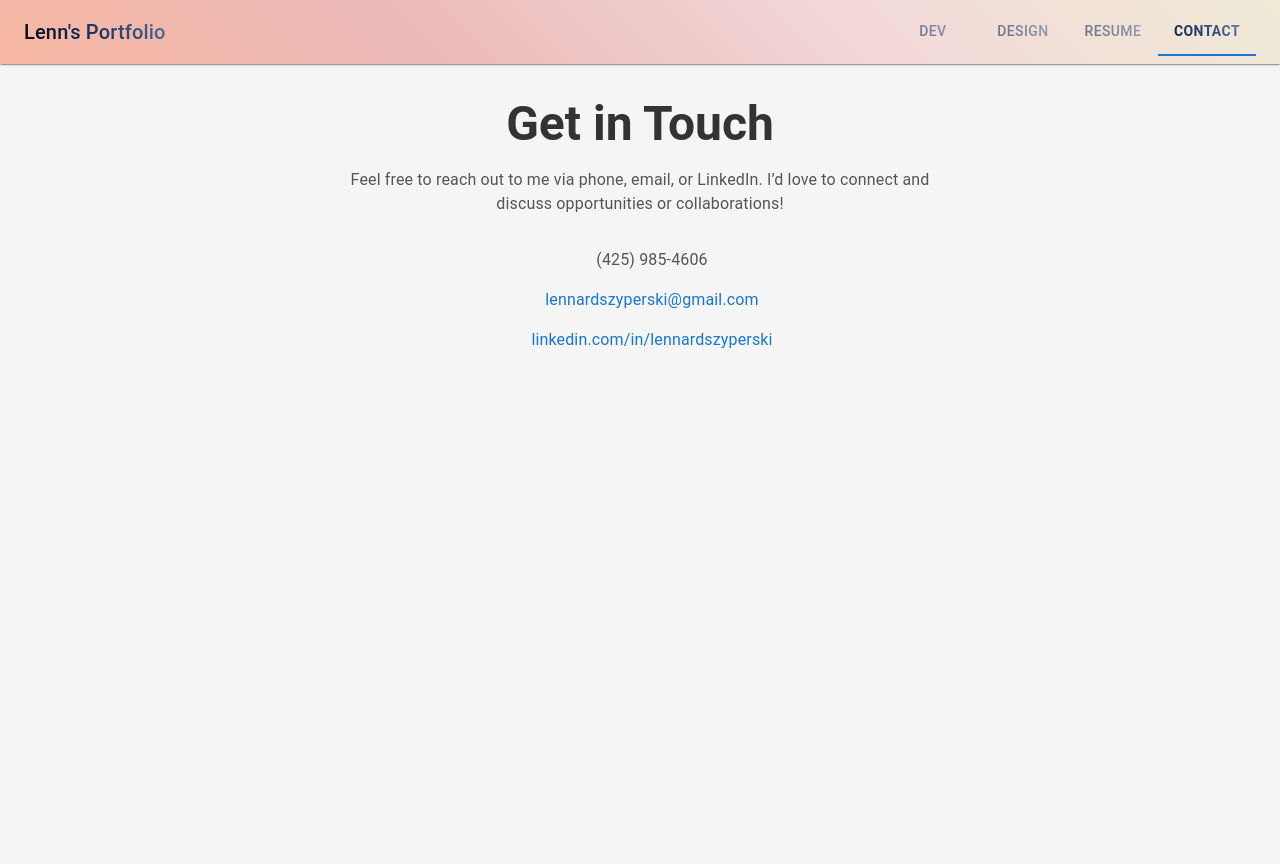
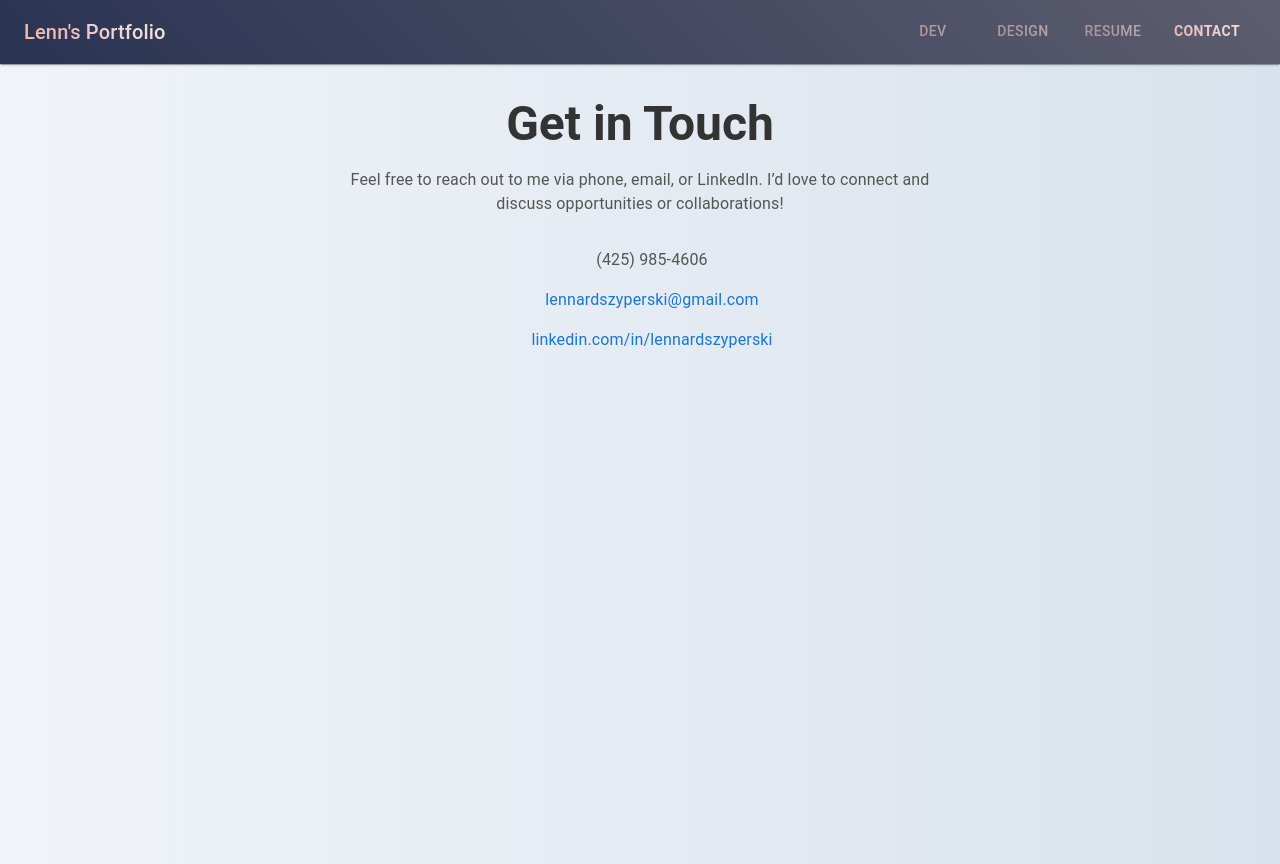
Before and after one commit to lennard-s/portfolio-website, a React (Create React App) app: page /contact in a window 1280 px wide. Built offline with nearby package versions, Linux system fonts and the light colour scheme; some icons are missing.

Commit message:
theme setup

```diff
--- a/src/App.js
+++ b/src/App.js
@@ -1,4 +1,7 @@
 import React from 'react';
+import Theme from './theme';
+import { ThemeProvider } from '@mui/material/styles';
+import { CssBaseline } from '@mui/material';
 import { BrowserRouter as Router, Routes, Route } from 'react-router-dom';
 import LandingPage from './pages/landingPage';
 import Resume from './pages/resume';
@@ -7,8 +10,13 @@ import Dev from './pages/dev';
 import Design from './pages/design';
 import AppBarComponent from './components/appBar';
 
+// Create a custom theme
+
+
 function App() {
   return (
+    <ThemeProvider theme={Theme}>
+      <CssBaseline />
       <Router>
         <AppBarComponent />
         <Routes>
@@ -19,6 +27,7 @@ function App() {
           <Route path="/design" element={<Design />} />
         </Routes>
       </Router>
+    </ThemeProvider>
   );
 }
 
--- a/src/components/appBar.jsx
+++ b/src/components/appBar.jsx
@@ -3,6 +3,10 @@ import { AppBar, Toolbar, Typography, Tabs, Tab, IconButton, Drawer, List, ListI
 import { Menu } from '@mui/icons-material';
 import { Link, useLocation } from 'react-router-dom';
 import { useTheme } from '@mui/material/styles';
+
+const appBarGradient = 'linear-gradient(var(--angle), rgb(16.1% 20% 32.2%), rgb(36.5% 36.5% 43.5%))';
+const mainTextGradient = 'linear-gradient(var(--angle), rgb(96.9% 71.8% 63.9%), rgb(92.2% 72.9% 72.5%), rgb(94.9% 84.7% 84.7%), rgb(94.1% 91.8% 83.9%))';
+const tabsGradient = 'linear-gradient(var(--angle), rgb(96.9% 71.8% 63.9%), rgb(92.2% 72.9% 72.5%), rgb(94.9% 84.7% 84.7%), rgb(94.1% 91.8% 83.9%))';
 
 export default function AppBarComponent() {
   const [drawerOpen, setDrawerOpen] = useState(false);
@@ -28,7 +32,7 @@ export default function AppBarComponent() {
       position="sticky"
       sx={{
         '--angle': '45deg',
-        background: 'linear-gradient(var(--angle), rgb(96.9% 71.8% 63.9%), rgb(92.2% 72.9% 72.5%), rgb(94.9% 84.7% 84.7%), rgb(94.1% 91.8% 83.9%))',
+        background: appBarGradient,
       }}
       elevation={1}
     >
@@ -43,7 +47,7 @@ export default function AppBarComponent() {
             width: 'fit-content',
             cursor: 'pointer',
             textDecoration: 'none',
-            background: 'linear-gradient(var(--angle), rgb(0% 0% 0%), rgb(4.31% 14.1% 29%), rgb(16.9% 28.2% 46.7%), rgb(36.1% 46.3% 66.3%))',
+            background: mainTextGradient,
             WebkitBackgroundClip: 'text',
             WebkitTextFillColor: 'transparent',
             whiteSpace: 'nowrap',
@@ -92,9 +96,10 @@ export default function AppBarComponent() {
             onChange={handleChange} // Handle tab change
             variant="standard"
             textColor="inherit"
+            indicatorColor="transparent"
             sx={{
               '& .MuiTab-root': {
-                background: 'linear-gradient(var(--angle), rgb(0% 0% 0%), rgb(4.31% 14.1% 29%), rgb(16.9% 28.2% 46.7%), rgb(36.1% 46.3% 66.3%), rgb(62.7% 74.9% 87.8%))',
+                background: tabsGradient,
                 WebkitBackgroundClip: 'text',
                 WebkitTextFillColor: 'transparent',
               },
--- a/src/index.css
+++ b/src/index.css
@@ -3,7 +3,6 @@
   text-rendering: optimizeLegibility;
   -webkit-font-smoothing: antialiased;
   -moz-osx-font-smoothing: grayscale;
-
 }
 
 body {
@@ -15,7 +14,6 @@ body {
     sans-serif;
   -webkit-font-smoothing: antialiased;
   -moz-osx-font-smoothing: grayscale;
-  background-color: #f5f5f5;
 }
 
 code {
--- a/src/index.js
+++ b/src/index.js
@@ -3,12 +3,10 @@ import ReactDOM from 'react-dom/client';
 import './index.css';
 import App from './App';
 import reportWebVitals from './reportWebVitals';
-import { CssBaseline } from '@mui/material';
 
 const root = ReactDOM.createRoot(document.getElementById('root'));
 root.render(
   <React.StrictMode>
-    <CssBaseline />
     <App />
   </React.StrictMode>
 );
--- a/src/pages/contact.jsx
+++ b/src/pages/contact.jsx
@@ -13,7 +13,6 @@ export default function ContactPage() {
         flexDirection: 'column',
         justifyContent: 'flex-start',
         alignItems: 'center',
-        backgroundColor: '#f5f5f5',
         padding: 4,
       }}
     >
--- a/src/pages/dev.jsx
+++ b/src/pages/dev.jsx
@@ -28,7 +28,6 @@ export default function DevPage() {
         flexDirection: 'column',
         justifyContent: 'flex-start',
         alignItems: 'center',
-        backgroundColor: '#f5f5f5',
         padding: 4,
         overflow: 'hidden', // Prevent horizontal scrolling on the entire page
       }}
--- a/src/pages/landingPage.jsx
+++ b/src/pages/landingPage.jsx
@@ -12,7 +12,6 @@ export default function LandingPage() {
         display: 'flex',
         flexDirection: 'column',
         alignItems: 'center',
-        backgroundColor: '#f5f5f5',
         padding: 4,
       }}
     >
--- /dev/null
+++ b/src/theme.js
@@ -0,0 +1,17 @@
+import { createTheme } from '@mui/material/styles';
+
+const theme = createTheme({
+    components: {
+        MuiCssBaseline: {
+            styleOverrides: {
+                body: {
+                    background: 'linear-gradient(to right, #f0f4f8, #d9e2ec)',
+                    minHeight: '100vh',
+                    backgroundAttachment: 'fixed',
+                },
+            },
+        },
+    },
+});
+
+export default theme;
```
Lines whose indentation alone changed are shown as unchanged.
